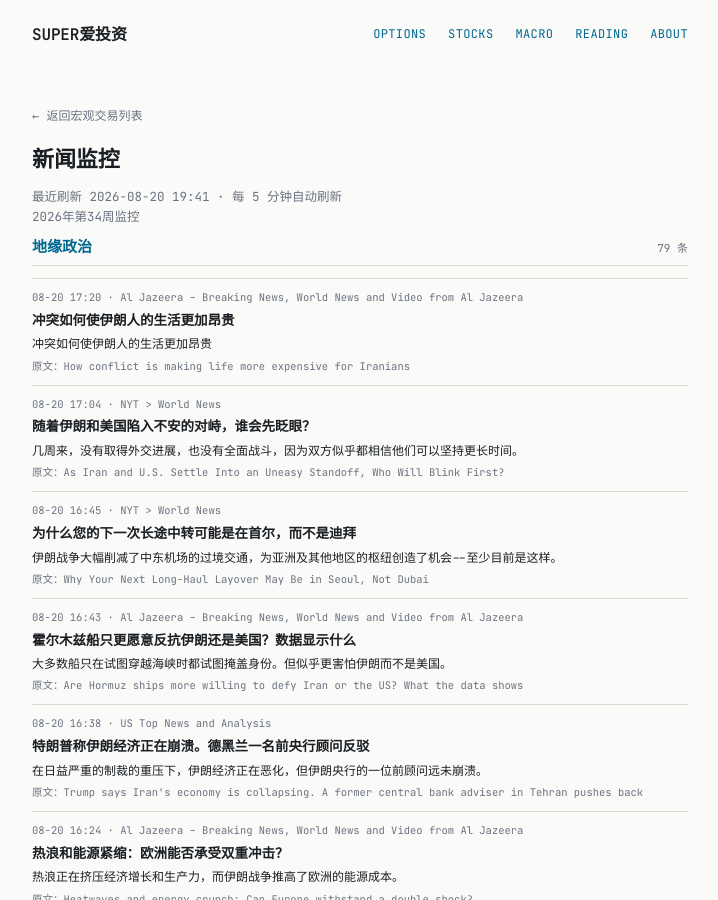
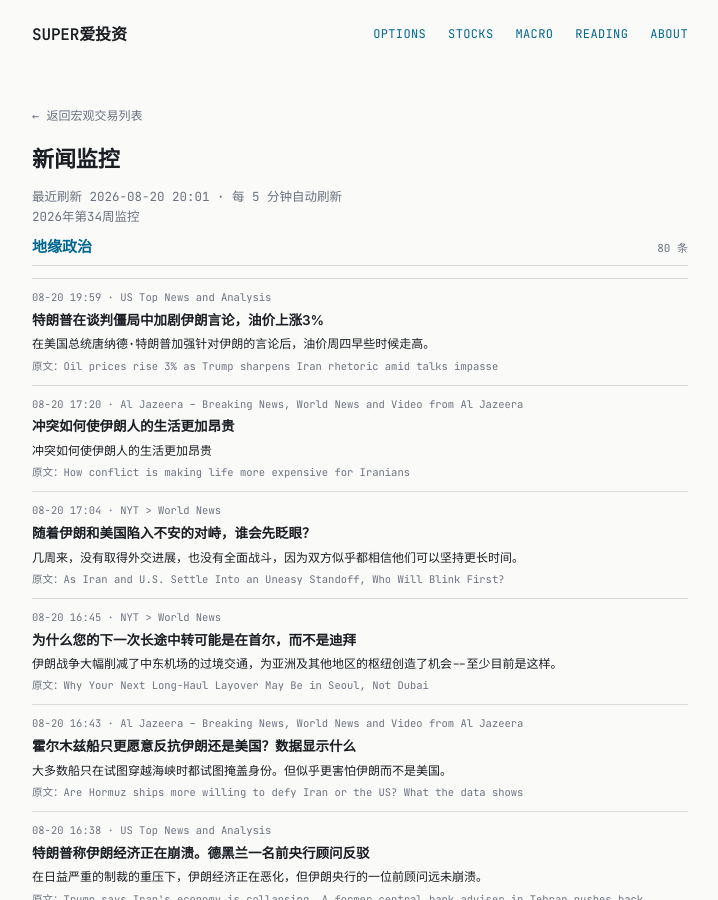
Before and after one commit to tang3super/tang3super.github.io, a Jekyll site: the page built from macro-trade/news-digest.md, in a window 1280 px wide and 900 px high. Shown: the whole window, without its empty margins (280-998 px from the left). Built offline with Jekyll 4.4.1, drawn with Linux system fonts in a browser that asks for light colours.

Commit message:
sync news-digest article

```diff
--- a/macro-trade/news-digest.md
+++ b/macro-trade/news-digest.md
@@ -5,11 +5,18 @@ title: 新闻监控
 date: '2026-08-20'
 summary: 2026年第34周监控
 week_label: 2026年第34周监控
-last_updated: 2026-08-20 19:41
+last_updated: 2026-08-20 20:01
 refresh_note: 每 5 分钟自动刷新
 topics:
 - name: 地缘政治
   items:
+  - title: Oil prices rise 3% as Trump sharpens Iran rhetoric amid talks impasse
+    summary: Oil moved higher early Thursday after U.S. President Donald Trump sharpened his rhetoric against Iran.
+    link: https://www.cnbc.com/2026/08/20/oil-prices-brent-wti-hormuz-trump.html
+    source: US Top News and Analysis
+    time: 08-20 19:59
+    title_zh: 特朗普在谈判僵局中加剧伊朗言论，油价上涨3%
+    summary_zh: 在美国总统唐纳德·特朗普加强针对伊朗的言论后，油价周四早些时候走高。
   - title: How conflict is making life more expensive for Iranians
     summary: How conflict is making life more expensive for Iranians
     link: https://www.aljazeera.com/video/newsfeed/2026/8/20/how-conflict-is-making-life-more-expensive-for-iranians?traffic_source=rss
```
